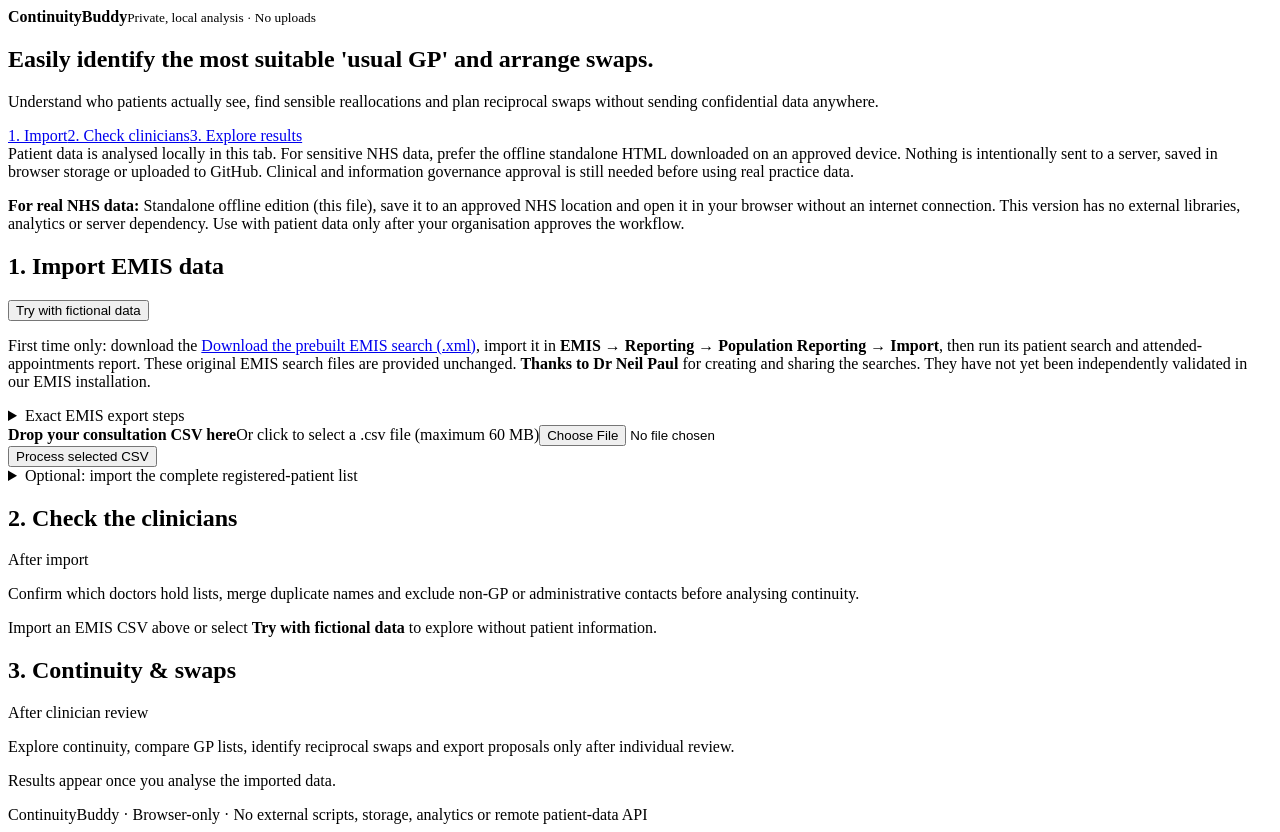
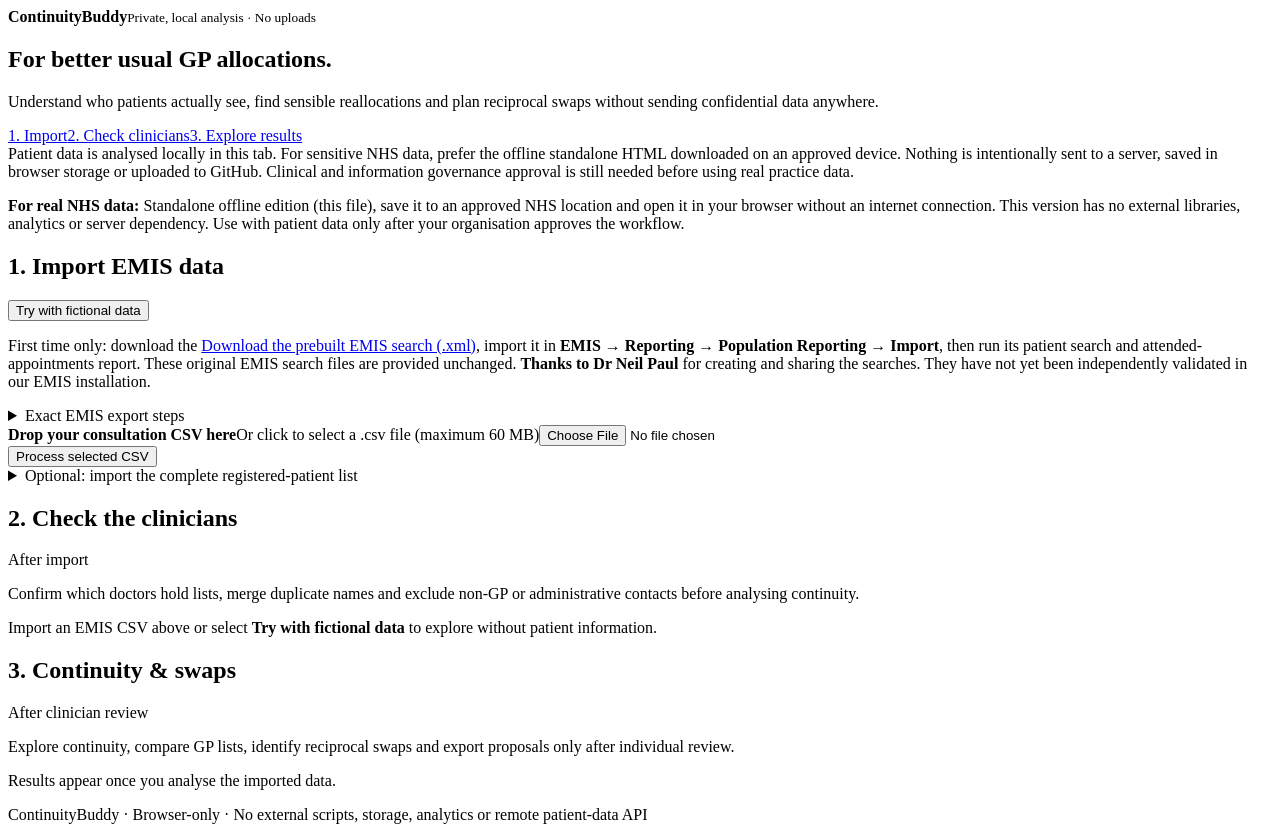
Before and after one commit to drmccodes/continuity-Buddy, a plain HTML site: page ContinuityBuddy-Offline.html in a window 1280 px wide. Drawn offline with Linux system fonts and the light colour scheme.

Commit message:
Copy: use concise usual GP allocations heading

```diff
--- a/ContinuityBuddy-Offline.html
+++ b/ContinuityBuddy-Offline.html
@@ -20,7 +20,7 @@
 .offline-banner{border:1px solid #bfdad0;background:#f3faf7;padding:12px;border-radius:10px;margin:12px 0}.check-confirm{display:flex;align-items:center;gap:9px;margin:12px 0;font-weight:500;color:#42546b}.check-confirm input{width:17px;height:17px;flex:none}</style></head>
 <body><header><strong>Continuity<span>Buddy</span></strong><small>Private, local analysis · No uploads</small></header>
 <main>
-<section class="hero"><h1>Easily identify the most suitable 'usual GP' and arrange swaps.</h1><p>Understand who patients actually see, find sensible reallocations and plan reciprocal swaps without sending confidential data anywhere.</p><div class="steps"><a href="#importPanel">1. Import</a><a href="#clinicianOverview">2. Check clinicians</a><a href="#resultsOverview">3. Explore results</a></div></section>
+<section class="hero"><h1>For better usual GP allocations.</h1><p>Understand who patients actually see, find sensible reallocations and plan reciprocal swaps without sending confidential data anywhere.</p><div class="steps"><a href="#importPanel">1. Import</a><a href="#clinicianOverview">2. Check clinicians</a><a href="#resultsOverview">3. Explore results</a></div></section>
 <div class="privacy">Patient data is analysed locally in this tab. For sensitive NHS data, prefer the offline standalone HTML downloaded on an approved device. Nothing is intentionally sent to a server, saved in browser storage or uploaded to GitHub. Clinical and information governance approval is still needed before using real practice data.</div>
 <section class="panel" id="importPanel"><p class="offline-banner"><strong>For real NHS data:</strong> <a >Standalone offline edition (this file)</a>, save it to an approved NHS location and open it in your browser without an internet connection. This version has no external libraries, analytics or server dependency. Use with patient data only after your organisation approves the workflow.</p><div class="panelhead"><h2>1. Import EMIS data</h2><button type="button" id="demo" class="outline">Try with fictional data</button></div>
 <p>First time only: download the <a href="./downloads/Usual_GP_Continuity_Search.xml" download="Usual_GP_Continuity_Search.xml">Download the prebuilt EMIS search (.xml)</a>, import it in <b>EMIS → Reporting → Population Reporting → Import</b>, then run its patient search and attended-appointments report. These original EMIS search files are provided unchanged. <b>Thanks to <a  target="_blank" rel="noopener noreferrer">Dr Neil Paul</a></b> for creating and sharing the searches. They have not yet been independently validated in our EMIS installation.</p>
```
